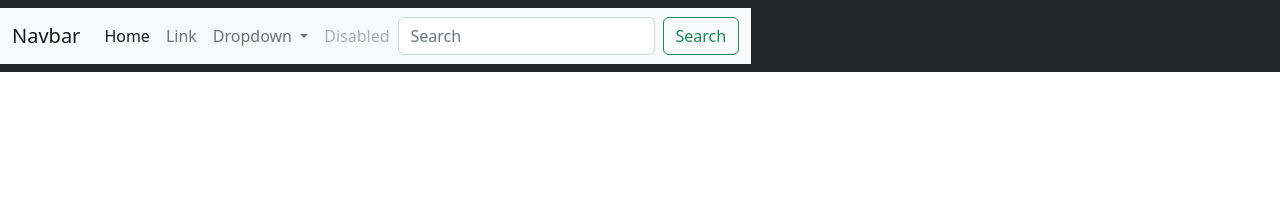
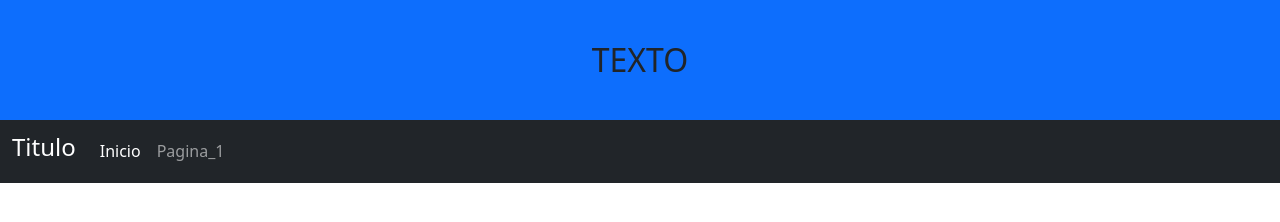
Before and after one commit to joaclausen/-BOOTSTRAP-CLAUSEN, a plain HTML site: page index.html in a window 1280 px wide. Drawn offline with nearby package versions, Linux system fonts and the light colour scheme.

Commit message:
añadi logo y header
edite un poco el navbar para que quede mas personalizado

```diff
--- a/css/styles.css
+++ b/css/styles.css
@@ -0,0 +1,10 @@
+.titulo{
+    font-size: x-large;
+}
+.logo{
+    height: 15vh;
+    font-size: xx-large;
+    display: flex;
+    justify-content: center;
+    align-items: center;
+}
--- a/index.html
+++ b/index.html
@@ -7,44 +7,28 @@
     <link rel="stylesheet" href="css/styles.css">
     <link href="https://cdn.jsdelivr.net/npm/bootstrap@5.2.0-beta1/dist/css/bootstrap.min.css" rel="stylesheet" integrity="sha384-0evHe/X+R7YkIZDRvuzKMRqM+OrBnVFBL6DOitfPri4tjfHxaWutUpFmBp4vmVor" crossorigin="anonymous">
 </head>
+
 <body>
-    <nav class="navbar navbar-dark bg-dark">
-        <nav class="navbar navbar-expand-lg bg-light">
+    <!-- logo -->
+    <nav class="bg-primary logo">TEXTO</nav>
+    <!-- header -->
+    <nav class="navbar navbar-expand-lg bg-dark navbar-dark">
         <div class="container-fluid">
-              <a class="navbar-brand" href="#">Navbar</a>
-              <button class="navbar-toggler" type="button" data-bs-toggle="collapse" data-bs-target="#navbarSupportedContent" aria-controls="navbarSupportedContent" aria-expanded="false" aria-label="Toggle navigation">
+          <a class="navbar-brand" href="index.html"><h1 class="titulo">Titulo</h1></a>
+          <button class="navbar-toggler" type="button" data-bs-toggle="collapse" data-bs-target="#navbarNav" aria-controls="navbarNav" aria-expanded="false" aria-label="Toggle navigation">
             <span class="navbar-toggler-icon"></span>
           </button>
-              <div class="collapse navbar-collapse" id="navbarSupportedContent">
-                <ul class="navbar-nav me-auto mb-2 mb-lg-0">
+          <div class="collapse navbar-collapse" id="navbarNav">
+            <ul class="navbar-nav">
               <li class="nav-item">
-                    <a class="nav-link active" aria-current="page" href="#">Home</a>
+                <a class="nav-link active" aria-current="page" href="index.html">Inicio</a>
               </li>
               <li class="nav-item">
-                    <a class="nav-link" href="#">Link</a>
-                  </li>
-                  <li class="nav-item dropdown">
-                    <a class="nav-link dropdown-toggle" href="#" id="navbarDropdown" role="button" data-bs-toggle="dropdown" aria-expanded="false">
-                      Dropdown
-                    </a>
-                    <ul class="dropdown-menu" aria-labelledby="navbarDropdown">
-                      <li><a class="dropdown-item" href="#">Action</a></li>
-                      <li><a class="dropdown-item" href="#">Another action</a></li>
-                      <li><hr class="dropdown-divider"></li>
-                      <li><a class="dropdown-item" href="#">Something else here</a></li>
-                    </ul>
-                  </li>
-                  <li class="nav-item">
-                    <a class="nav-link disabled">Disabled</a>
+                <a class="nav-link" href="#">Pagina_1</a>
               </li>
             </ul>
-                <form class="d-flex" role="search">
-                  <input class="form-control me-2" type="search" placeholder="Search" aria-label="Search">
-                  <button class="btn btn-outline-success" type="submit">Search</button>
-                </form>
           </div>
         </div>
-          </nav>
     </nav>
     <script src="https://cdn.jsdelivr.net/npm/bootstrap@5.2.0-beta1/dist/js/bootstrap.bundle.min.js" integrity="sha384-pprn3073KE6tl6bjs2QrFaJGz5/SUsLqktiwsUTF55Jfv3qYSDhgCecCxMW52nD2" crossorigin="anonymous"></script>
   </body>
```
Lines whose indentation alone changed are shown as unchanged.
